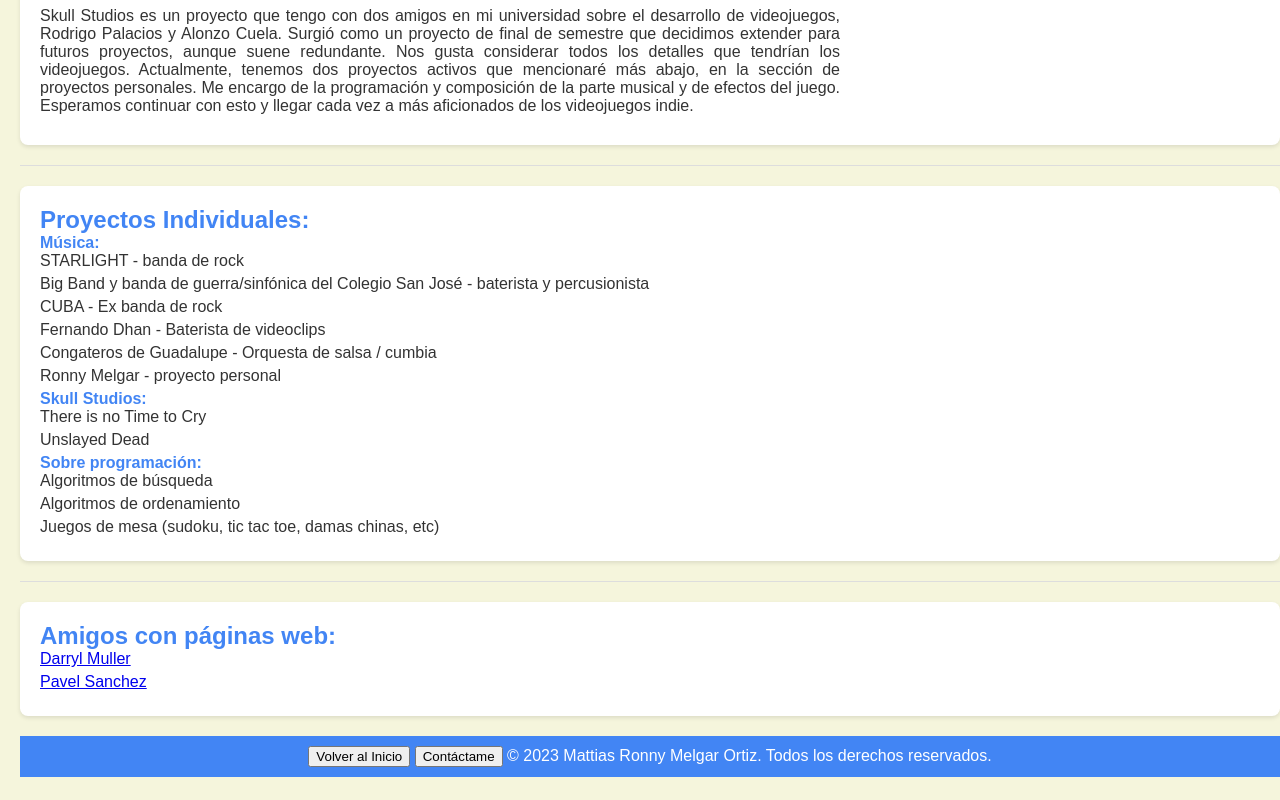
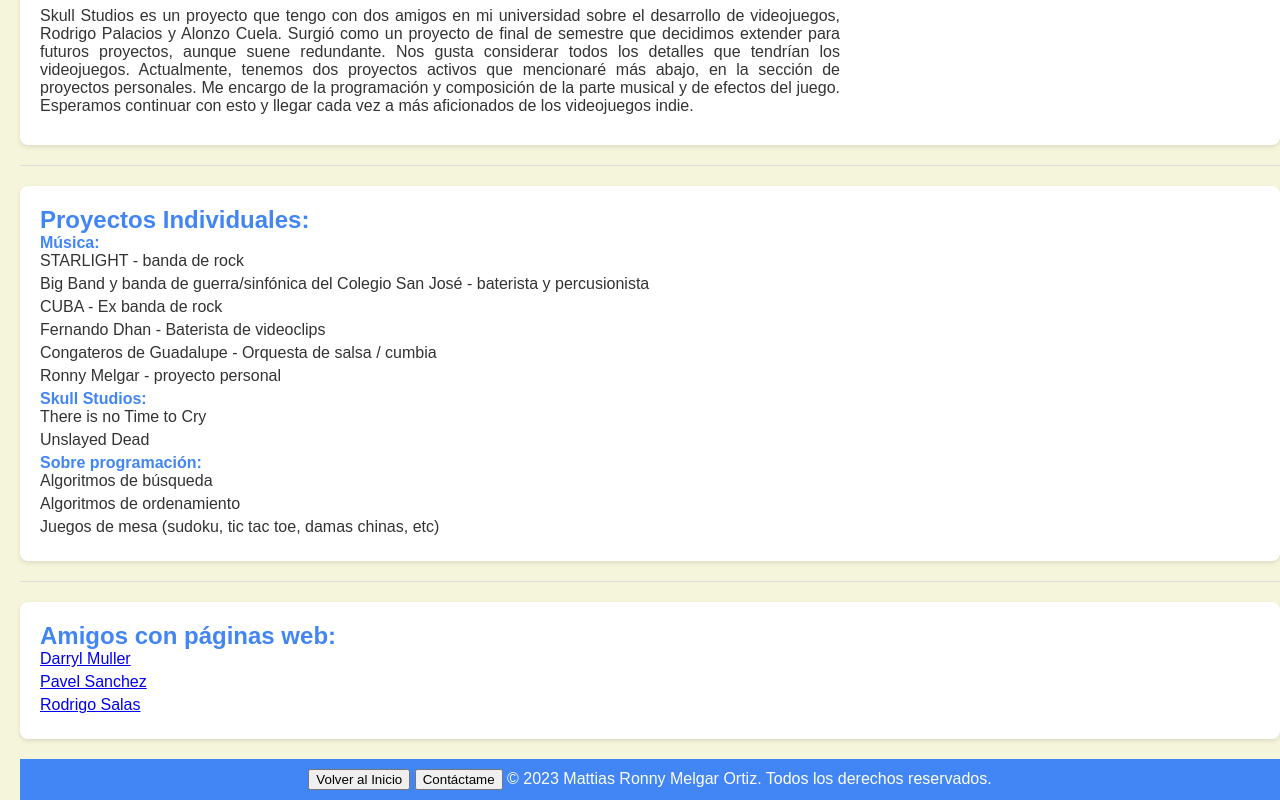
Before and after one commit to RonnyMelgar20/sitioweb, a plain HTML site: page index.html in a window 1280 px wide. Shown: the part 4880-5680 px from the top of the page. Before the commit the page ends 5657 px from the top, so only its background shows below. Drawn offline with Linux system fonts and the light colour scheme.

Commit message:
Update index.html

```diff
--- a/index.html
+++ b/index.html
@@ -289,6 +289,7 @@
         <ul>
             <li><a target = "_blank" href = https://darrylpagweb.github.io/darrylpagweb/ >Darryl Muller</a></li>
             <li><a target = "_blank" href = https://mat1assa.github.io/MatiasPavelSanchezCuno.github.io/ >Pavel Sanchez</a></li>
+            <li><a target = "_blank" href = hhttps://rodrigoemanuelsantiagosalasramos.000webhostapp.com/ >Rodrigo Salas</a></li>
         </ul>
     </section>
     <footer>
```
